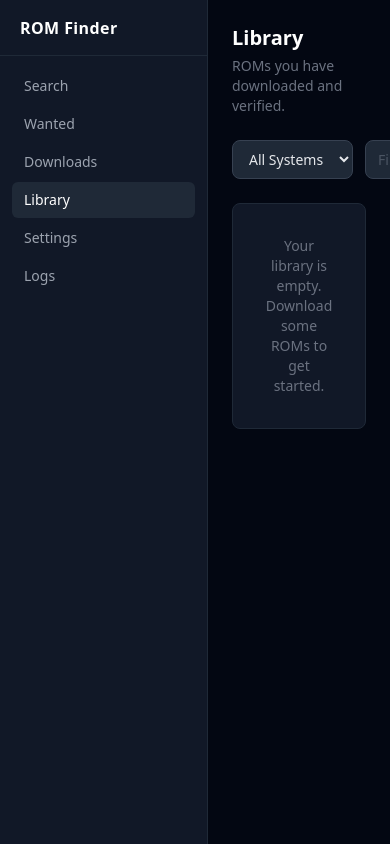
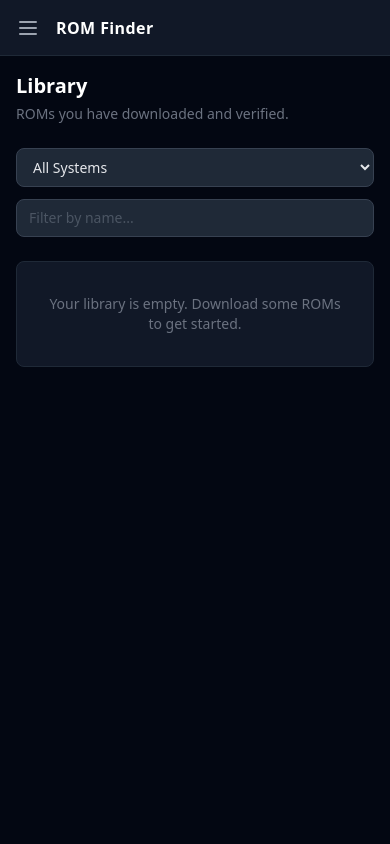
Before and after one commit to ConnorBS/rom-finder, a FastAPI app: page /library in a window 390 px wide. Run offline with FastAPI, Linux system fonts and the light colour scheme; data comes from the database, SQL or seed files in the repository; data that the repository does not hold is empty; some libraries are stand-ins or nearby versions.

Commit message:
Fix mobile responsiveness: collapsible sidebar + form stacking
- base.html: sidebar is a fixed slide-over on mobile with hamburger
  button in a top bar; backdrop tap closes it; md+ keeps sidebar
  in-flow as before
- index.html, wanted.html: flex search rows now stack vertically on
  mobile (flex-col sm:flex-row); system selects go full-width on
  mobile (w-full sm:w-64)
- library.html: same form fix + table wrapped in overflow-x-auto with
  min-w so it scrolls horizontally rather than squashing on mobile
- All pages: p-4 sm:p-6 so content isn't edge-to-edge on phones

Co-Authored-By: Claude Sonnet 4.6 <noreply@anthropic.com>

```diff
--- a/app/templates/base.html
+++ b/app/templates/base.html
@@ -19,11 +19,28 @@
 </head>
 <body class="dark bg-gray-950 text-gray-100 flex min-h-screen">
 
-    <!-- Sidebar -->
-    <aside class="w-52 flex-shrink-0 bg-gray-900 border-r border-gray-800 flex flex-col">
+    <!-- Mobile backdrop — tapping closes sidebar -->
+    <div id="nav-backdrop"
+         class="fixed inset-0 bg-black/60 z-20 hidden md:hidden"
+         onclick="closeSidebar()"></div>
+
+    <!-- Sidebar — fixed overlay on mobile, in-flow on md+ -->
+    <aside id="sidebar"
+           class="fixed md:static inset-y-0 left-0 z-30
+                  w-52 flex-shrink-0 bg-gray-900 border-r border-gray-800 flex flex-col
+                  -translate-x-full md:translate-x-0 transition-transform duration-200 ease-in-out">
+
         <div class="h-14 flex items-center px-5 border-b border-gray-800">
             <span class="font-bold text-white tracking-wide">ROM Finder</span>
+            <!-- Close button — mobile only -->
+            <button onclick="closeSidebar()"
+                    class="ml-auto md:hidden text-gray-500 hover:text-white p-1 -mr-1">
+                <svg xmlns="http://www.w3.org/2000/svg" class="h-5 w-5" fill="none" viewBox="0 0 24 24" stroke="currentColor" stroke-width="2">
+                    <path stroke-linecap="round" stroke-linejoin="round" d="M6 18L18 6M6 6l12 12"/>
+                </svg>
+            </button>
         </div>
+
         <nav class="flex-1 p-3 space-y-0.5 text-sm">
             <a href="/"          class="nav-item block px-3 py-2 rounded-md text-gray-400 hover:bg-gray-800 hover:text-white transition-colors">Search</a>
             <a href="/wanted"    class="nav-item block px-3 py-2 rounded-md text-gray-400 hover:bg-gray-800 hover:text-white transition-colors">Wanted</a>
@@ -34,12 +51,34 @@
         </nav>
     </aside>
 
-    <!-- Main content -->
-    <main class="flex-1 overflow-y-auto">
-        {% block content %}{% endblock %}
-    </main>
+    <!-- Page wrapper (full width on mobile since sidebar is out of flow) -->
+    <div class="flex-1 flex flex-col min-w-0">
+
+        <!-- Mobile top bar with hamburger -->
+        <header class="md:hidden h-14 flex items-center gap-3 px-4 bg-gray-900 border-b border-gray-800 flex-shrink-0">
+            <button onclick="openSidebar()" class="text-gray-400 hover:text-white p-1 -ml-1">
+                <svg xmlns="http://www.w3.org/2000/svg" class="h-6 w-6" fill="none" viewBox="0 0 24 24" stroke="currentColor" stroke-width="2">
+                    <path stroke-linecap="round" stroke-linejoin="round" d="M4 6h16M4 12h16M4 18h16"/>
+                </svg>
+            </button>
+            <span class="font-bold text-white tracking-wide">ROM Finder</span>
+        </header>
+
+        <main class="flex-1 overflow-y-auto">
+            {% block content %}{% endblock %}
+        </main>
+    </div>
 
     <script>
+        function openSidebar() {
+            document.getElementById('sidebar').classList.remove('-translate-x-full');
+            document.getElementById('nav-backdrop').classList.remove('hidden');
+        }
+        function closeSidebar() {
+            document.getElementById('sidebar').classList.add('-translate-x-full');
+            document.getElementById('nav-backdrop').classList.add('hidden');
+        }
+
         // Highlight the active nav link
         document.querySelectorAll('.nav-item').forEach(function(link) {
             var href = link.getAttribute('href');
--- a/app/templates/index.html
+++ b/app/templates/index.html
@@ -1,7 +1,7 @@
 {% extends "base.html" %}
 {% block title %}Manual Search — ROM Finder{% endblock %}
 {% block content %}
-<div class="p-6 max-w-5xl mx-auto">
+<div class="p-4 sm:p-6 max-w-5xl mx-auto">
     <h1 class="text-xl font-semibold text-white mb-1">Manual Search</h1>
     <p class="text-gray-500 text-sm mb-6">
         Browse enabled sources directly.
@@ -9,11 +9,11 @@
         <a href="/wanted" class="text-blue-400 hover:underline">Wanted</a> to track and verify with hash matching.
     </p>
 
-    <div class="flex gap-3 mb-6">
+    <div class="flex flex-col sm:flex-row gap-3 mb-6">
         <select
             id="system-select"
             name="system"
-            class="bg-gray-800 border border-gray-700 text-gray-200 rounded-lg px-3 py-2 text-sm focus:outline-none focus:border-blue-500 w-64"
+            class="bg-gray-800 border border-gray-700 text-gray-200 rounded-lg px-3 py-2 text-sm focus:outline-none focus:border-blue-500 w-full sm:w-64"
         >
             <option value="">All Systems</option>
             {% for id, name in systems.items() %}
--- a/app/templates/library.html
+++ b/app/templates/library.html
@@ -1,19 +1,19 @@
 {% extends "base.html" %}
 {% block title %}Library — ROM Finder{% endblock %}
 {% block content %}
-<div class="p-6 max-w-5xl mx-auto">
+<div class="p-4 sm:p-6 max-w-5xl mx-auto">
     <h1 class="text-xl font-semibold text-white mb-1">Library</h1>
     <p class="text-gray-500 text-sm mb-6">ROMs you have downloaded and verified.</p>
 
     <!-- Filters -->
-    <div class="flex gap-3 mb-6">
+    <div class="flex flex-col sm:flex-row gap-3 mb-6">
         <select
             name="system"
             hx-get="/library"
             hx-target="body"
             hx-push-url="true"
             hx-include="[name='q']"
-            class="bg-gray-800 border border-gray-700 text-gray-200 rounded-lg px-3 py-2 text-sm focus:outline-none focus:border-blue-500 w-56"
+            class="bg-gray-800 border border-gray-700 text-gray-200 rounded-lg px-3 py-2 text-sm focus:outline-none focus:border-blue-500 w-full sm:w-56"
         >
             <option value="">All Systems</option>
             {% for sys in systems %}
@@ -36,8 +36,8 @@
     </div>
 
     {% if entries %}
-    <div class="bg-gray-900 border border-gray-800 rounded-lg overflow-hidden">
-        <table class="w-full text-sm">
+    <div class="bg-gray-900 border border-gray-800 rounded-lg overflow-x-auto">
+        <table class="w-full text-sm min-w-[600px]">
             <thead>
                 <tr class="border-b border-gray-800 text-gray-500 text-xs uppercase tracking-wide">
                     <th class="text-left px-4 py-3 font-medium">Title</th>
--- a/app/templates/wanted.html
+++ b/app/templates/wanted.html
@@ -1,7 +1,7 @@
 {% extends "base.html" %}
 {% block title %}Wanted — ROM Finder{% endblock %}
 {% block content %}
-<div class="p-6 max-w-7xl mx-auto">
+<div class="p-4 sm:p-6 max-w-7xl mx-auto">
 
     <!-- Header -->
     <div class="flex items-center justify-between mb-6">
@@ -27,11 +27,11 @@
     <!-- Add Game panel -->
     <div id="add-panel" class="hidden mb-6 bg-gray-900 border border-gray-800 rounded-lg p-5">
         <h2 class="text-sm font-semibold text-gray-300 mb-4">Search RetroAchievements</h2>
-        <div class="flex gap-3 mb-4">
+        <div class="flex flex-col sm:flex-row gap-3 mb-4">
             <select
                 id="add-system-select"
                 name="system_id"
-                class="bg-gray-800 border border-gray-700 text-gray-200 rounded-lg px-3 py-2 text-sm focus:outline-none focus:border-blue-500 w-64"
+                class="bg-gray-800 border border-gray-700 text-gray-200 rounded-lg px-3 py-2 text-sm focus:outline-none focus:border-blue-500 w-full sm:w-64"
                 hx-get="/ra/search"
                 hx-target="#add-results"
                 hx-include="#add-query"
```
